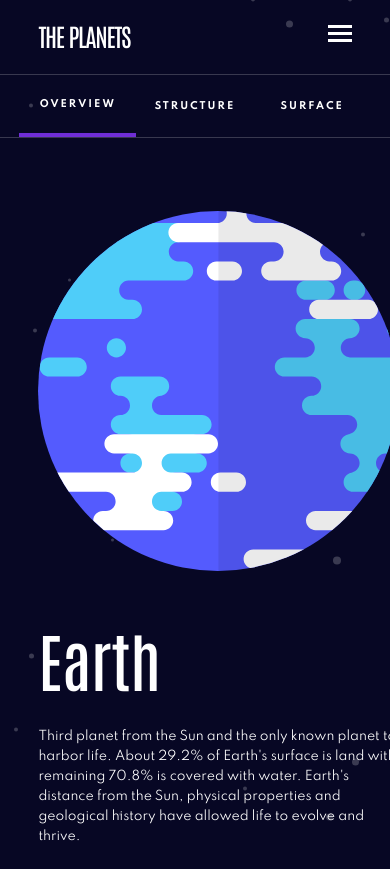
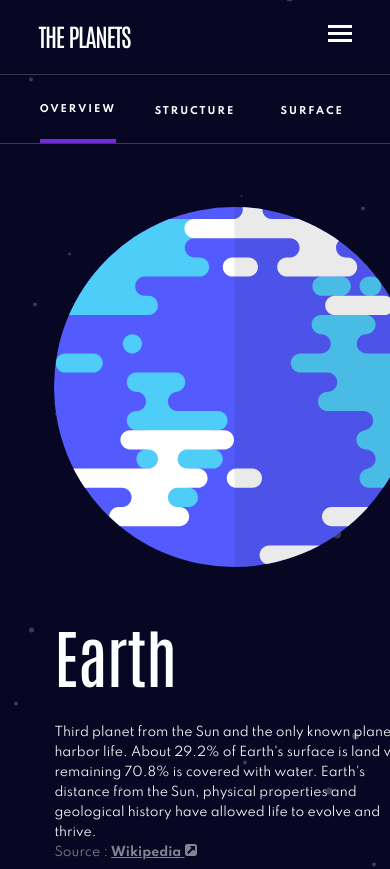
Before and after one commit to Euuphi/planet-facts, a React (Create React App) app: page /earth in a window 390 px wide. Shown: the top 869 px of the page. Built offline with nearby package versions, Linux system fonts and the light colour scheme.

Commit message:
Adjust media queries <560px to apply <688px

```diff
--- a/src/components/PlanetInfo.js
+++ b/src/components/PlanetInfo.js
@@ -87,12 +87,8 @@ const PlanetInfoBox = styled.div`
     }
 
     @media ${screen.tabletS} {
-        grid-template-columns: 1fr 1fr;
+        grid-template-columns: 1fr;
         gap: 4rem;
-    }
-
-    @media ${screen.tabletMini} {
-        grid-template-columns: 1fr;
     }
 `;
 
@@ -111,7 +107,7 @@ const PlanetDescriptionBox = styled.div`
     }
 
     @media ${screen.tabletS} {
-        height: 40rem;
+        height: 32rem;
     }
 `;
 
@@ -152,7 +148,7 @@ const PlanetInfo = () => {
     const { menuOpen } = useContext(NavContext);
 
     // Media query states
-    const tabletMini = useMediaQuery(screen.tabletMini);
+    const tabletS = useMediaQuery(screen.tabletS);
 
     // State to control what image is displayed
     const [view, setView] = useState("overview");
@@ -170,7 +166,7 @@ const PlanetInfo = () => {
 
     return (
         <>
-            {tabletMini && (
+            {tabletS && (
                 <PageViewNav
                     activeColor={colors[id]}
                     clickHandler={setView}
@@ -213,7 +209,7 @@ const PlanetInfo = () => {
                                 </Link>
                             </Source>
                         </PlanetDescriptionBox>
-                        {!tabletMini && (
+                        {!tabletS && (
                             <PageViewNav
                                 activeColor={colors[id]}
                                 clickHandler={setView}
--- a/src/components/Section.js
+++ b/src/components/Section.js
@@ -13,6 +13,10 @@ const Section = styled.section`
         padding: 4.8rem;
         padding-top: 8rem;
     }
+
+    @media ${screen.tabletS} {
+        padding: 6.8rem;
+    }
 `;
 
 export default Section;
--- a/src/components/nav/PageViewNav.js
+++ b/src/components/nav/PageViewNav.js
@@ -12,7 +12,7 @@ const FlexContainer = styled.nav`
     flex-direction: column;
     gap: 1.6rem;
 
-    @media ${screen.tabletMini} {
+    @media ${screen.tabletS} {
         border-bottom: 1px solid ${colors.shade};
         flex-direction: row;
         gap: 0;
@@ -39,12 +39,10 @@ const Button = styled.button`
         padding: 1.2rem 1.8rem;
     }
 
-    @media ${screen.tabletMini} {
+    @media ${screen.tabletS} {
         background-color: transparent;
         border: none;
-        border-bottom: ${({ active, activeColor }) =>
-            active ? "4px solid" + activeColor.primary : "none"};
-        padding: 2.4rem 0;
+        padding: 3rem 0 0;
         text-align: center;
     }
 
@@ -67,7 +65,7 @@ const Button = styled.button`
             padding-right: 1.8rem;
         }
 
-        @media ${screen.tabletMini} {
+        @media ${screen.tabletS} {
             display: none !important;
         }
     }
@@ -75,11 +73,17 @@ const Button = styled.button`
     /* Button text */
     & ${H3} {
         display: inline-block;
+
+        @media ${screen.tabletS} {
+            padding-bottom: 2.5rem;
+            border-bottom: ${({ active, activeColor }) =>
+                active ? "4px solid" + activeColor.primary : "none"};
+        }
     }
 `;
 
 const PageViewNav = ({ clickHandler, view, activeColor }) => {
-    const tabletMini = useMediaQuery(screen.tabletMini);
+    const tabletS = useMediaQuery(screen.tabletS);
 
     return (
         <FlexContainer>
@@ -95,14 +99,14 @@ const PageViewNav = ({ clickHandler, view, activeColor }) => {
                 activeColor={activeColor}
                 onClick={() => clickHandler("structure")}>
                 <H3 as="span">02</H3>
-                <H3>{tabletMini ? "" : "Internal "}Structure</H3>
+                <H3>{tabletS ? "" : "Internal "}Structure</H3>
             </Button>
             <Button
                 active={view === "geology"}
                 activeColor={activeColor}
                 onClick={() => clickHandler("geology")}>
                 <H3 as="span">03</H3>
-                <H3>Surface{tabletMini ? "" : " Geology"}</H3>
+                <H3>Surface{tabletS ? "" : " Geology"}</H3>
             </Button>
         </FlexContainer>
     );
```
